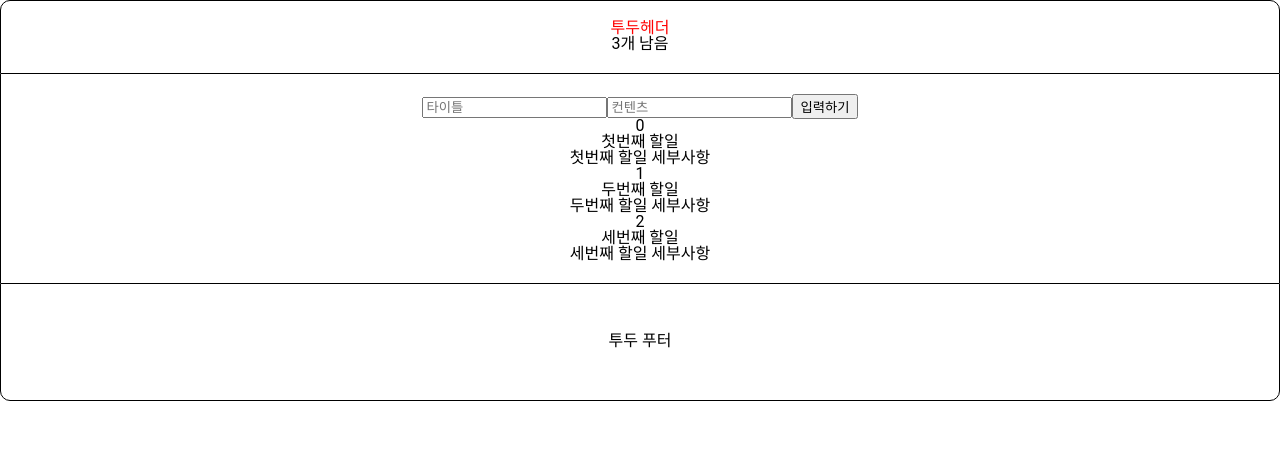
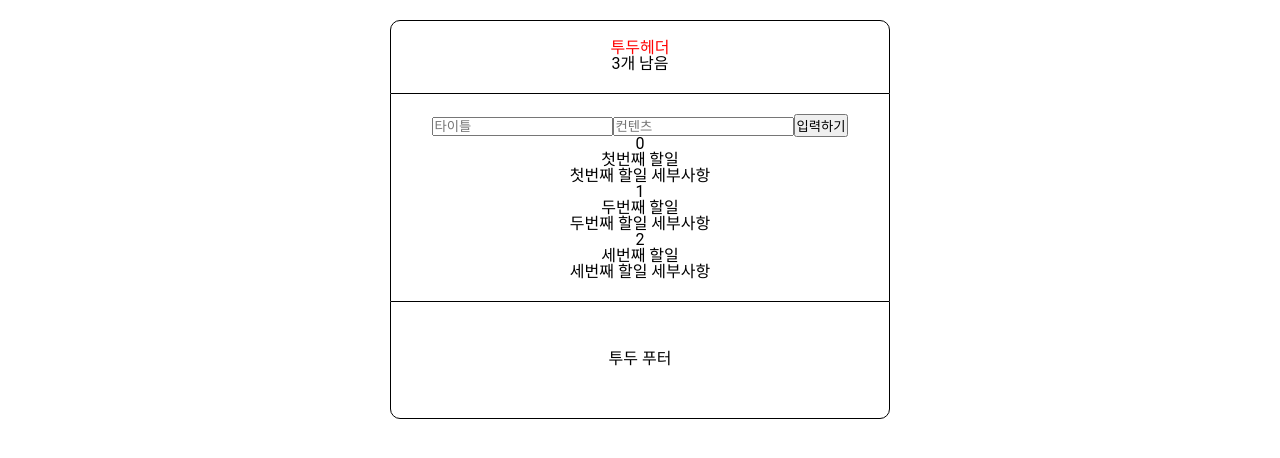
Before and after one commit to geunza/todolist, a React (Create React App) app: page / in a window 1280 px wide. Shown: the top 458 px of the page. Built offline with nearby package versions, Linux system fonts and the light colour scheme.

Commit message:
공통 css 적용

```diff
--- a/src/App.css
+++ b/src/App.css
@@ -1,5 +1,9 @@
+*{margin:0; padding:0; list-style: none;}
 .App {
   text-align: center;
+  width: 100%; max-width:500px;
+  margin: auto;
+  padding:20px;
 }
 
 .App-logo {
```
